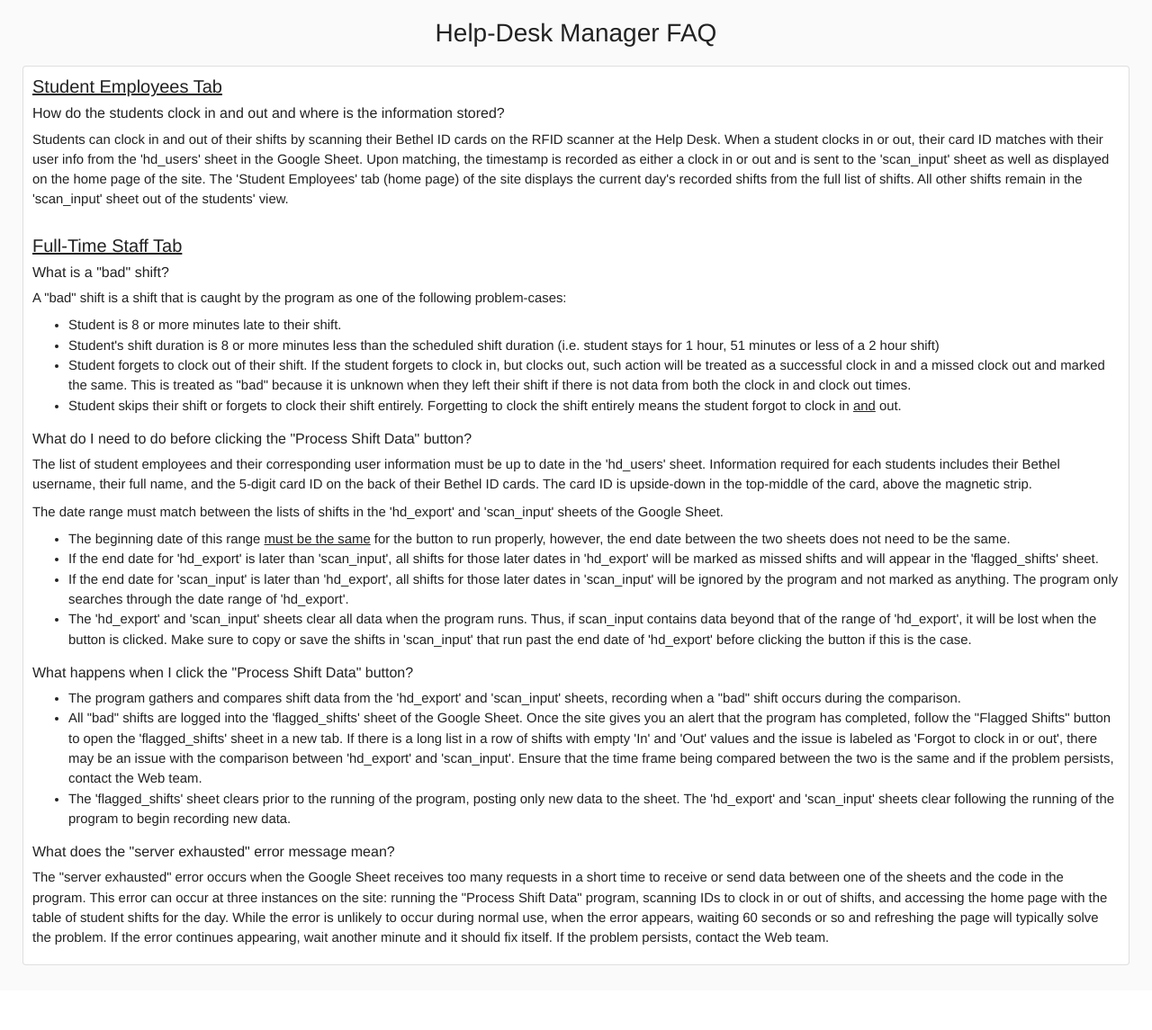
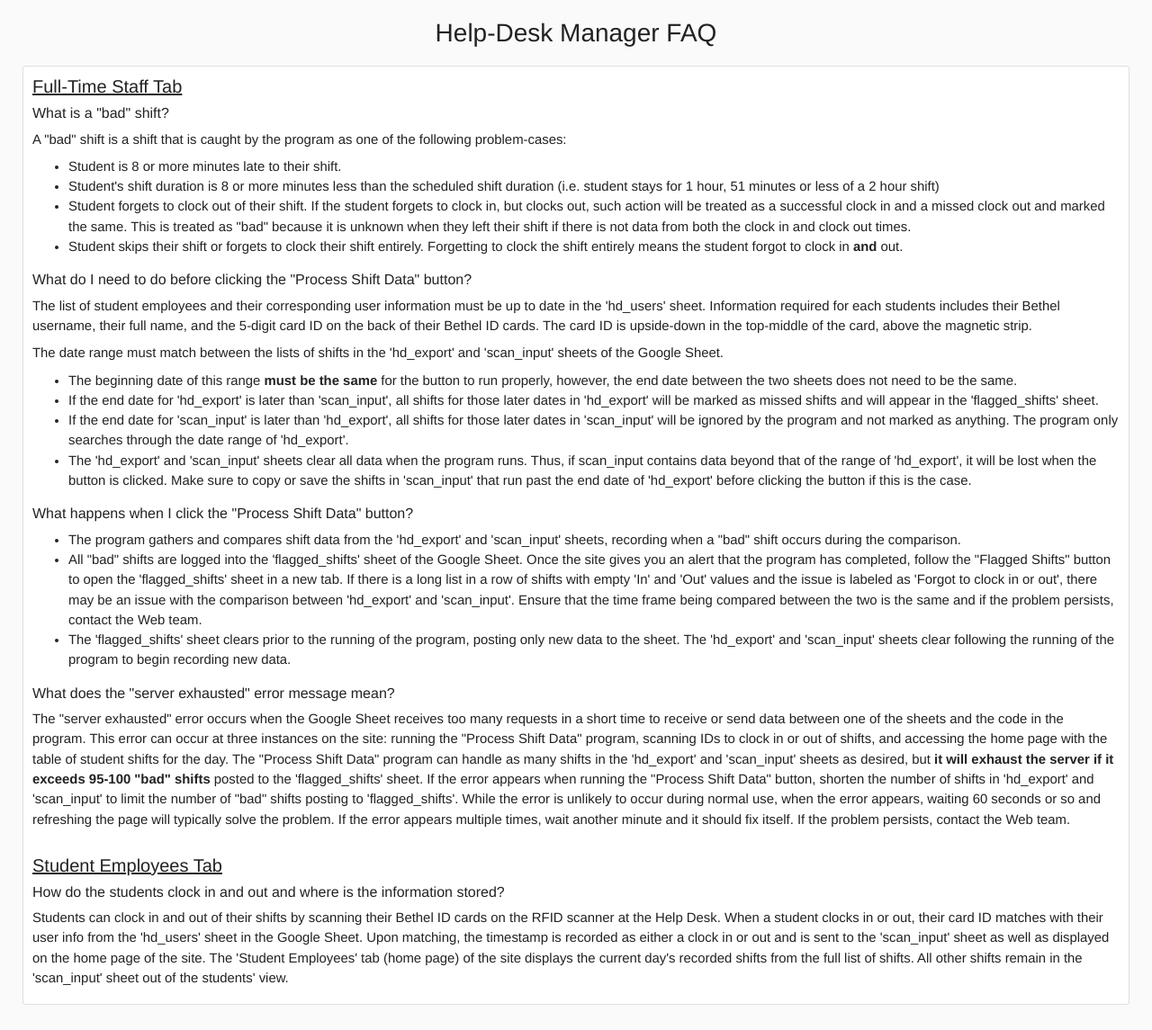
Before and after one commit to betheluniversity/help-desk-sign-in, a Python web app: template app/templates/help.html in a window 1280 px wide. Shown: the part 88-1233 px from the top of the page at 90% size. Before the commit the page ends 1161 px from the top, so only its background shows below. Run offline with Jinja, Linux system fonts and the light colour scheme; the template is opened without the code that fills it, so the values that code supplies are empty; some libraries are stand-ins or nearby versions.

Commit message:
Minor fixes and changes
Fixing a bug in shifts_controller, editing a few other things.

```diff
--- a/app/static/shift_buttons.js
+++ b/app/static/shift_buttons.js
@@ -1,6 +1,6 @@
 $(document).ready(function() {
     // Clicking the Process Shift Data button displays a loading GIF, triggers the shift_processor method in
-    // shifts_controller.py, and returns an alert with the result of the method (success / failure & why)
+    // shifts_controller.py, and returns an alert with the result of the method (success/failure)
     $("#process-shifts").click(function() {
         $('#resource-exhausted').hide();
         $('#processing-complete').hide();
@@ -28,11 +28,11 @@ $(document).ready(function() {
             let scanned_input = {
                 'scan': input
             };
-            $.post('/verify_scanner', scanned_input, function (success) {
+            $.post('/verify_scanner', scanned_input, function (scan_success) {
                 $('.spinner').hide();
-                if (success != 'failed' && success != 'resource exhausted') {
-                    $("#student-tbody").html(success);
-                } else if (success == 'failed') {
+                if (scan_success != 'failed' && scan_success != 'resource exhausted') {
+                    $("#student-tbody").html(scan_success);
+                } else if (scan_success == 'failed') {
                     $('#time-clock-fail').fadeTo(2000, 500).slideUp(500, function() {
                         $("#time-clock-fail").slideUp(500);
                     });
--- a/app/templates/help.html
+++ b/app/templates/help.html
@@ -7,17 +7,6 @@
     <div class="row">
       <div class="col-sm-12">
         <div class="card">
-          <div class="card-body">
-              <h5><u>Student Employees Tab</u></h5>
-              <h6>How do the students clock in and out and where is the information stored?</h6>
-              <p>
-                  Students can clock in and out of their shifts by scanning their Bethel ID cards on the RFID scanner at the Help Desk.
-                  When a student clocks in or out, their card ID matches with their user info from the 'hd_users' sheet in the Google Sheet.
-                  Upon matching, the timestamp is recorded as either a clock in or out and is sent to the 'scan_input' sheet as well as displayed on the home page of the site.
-                  The 'Student Employees' tab (home page) of the site displays the current day's recorded shifts from the full list of shifts.
-                  All other shifts remain in the 'scan_input' sheet out of the students' view.
-              </p>
-          </div>
           <div class="card-body">
               <h5><u>Full-Time Staff Tab</u></h5>
               <h6>What is a "bad" shift?</h6>
@@ -31,7 +20,7 @@
                           Student forgets to clock out of their shift. If the student forgets to clock in, but clocks out, such action will be treated as a successful clock in and a missed clock out and marked the same.
                           This is treated as "bad" because it is unknown when they left their shift if there is not data from both the clock in and clock out times.
                       </li>
-                      <li>Student skips their shift or forgets to clock their shift entirely. Forgetting to clock the shift entirely means the student forgot to clock in <u>and</u> out.</li>
+                      <li>Student skips their shift or forgets to clock their shift entirely. Forgetting to clock the shift entirely means the student forgot to clock in <b>and</b> out.</li>
                   </ul>
               <h6>What do I need to do before clicking the "Process Shift Data" button?</h6>
                   <p>
@@ -41,7 +30,7 @@
                   </p>
                   <p>The date range must match between the lists of shifts in the 'hd_export' and 'scan_input' sheets of the Google Sheet.</p>
                   <ul>
-                      <li>The beginning date of this range <u>must be the same</u> for the button to run properly, however, the end date between the two sheets does not need to be the same.</li>
+                      <li>The beginning date of this range <b>must be the same</b> for the button to run properly, however, the end date between the two sheets does not need to be the same.</li>
                       <li>If the end date for 'hd_export' is later than 'scan_input', all shifts for those later dates in 'hd_export' will be marked as missed shifts and will appear in the 'flagged_shifts' sheet.</li>
                       <li>
                           If the end date for 'scan_input' is later than 'hd_export', all shifts for those later dates in 'scan_input' will be ignored by the program and not marked as anything.
@@ -70,9 +59,22 @@
                 <p>
                     The "server exhausted" error occurs when the Google Sheet receives too many requests in a short time to receive or send data between one of the sheets and the code in the program.
                     This error can occur at three instances on the site: running the "Process Shift Data" program, scanning IDs to clock in or out of shifts, and accessing the home page with the table of student shifts for the day.
+                    The "Process Shift Data" program can handle as many shifts in the 'hd_export' and 'scan_input' sheets as desired, but <b>it will exhaust the server if it exceeds 95-100 "bad" shifts</b> posted to the 'flagged_shifts' sheet.
+                    If the error appears when running the "Process Shift Data" button, shorten the number of shifts in 'hd_export' and 'scan_input' to limit the number of "bad" shifts posting to 'flagged_shifts'.
                     While the error is unlikely to occur during normal use, when the error appears, waiting 60 seconds or so and refreshing the page will typically solve the problem.
-                    If the error continues appearing, wait another minute and it should fix itself. If the problem persists, contact the Web team.
+                    If the error appears multiple times, wait another minute and it should fix itself. If the problem persists, contact the Web team.
                 </p>
+          </div>
+          <div class="card-body">
+              <h5><u>Student Employees Tab</u></h5>
+              <h6>How do the students clock in and out and where is the information stored?</h6>
+              <p>
+                  Students can clock in and out of their shifts by scanning their Bethel ID cards on the RFID scanner at the Help Desk.
+                  When a student clocks in or out, their card ID matches with their user info from the 'hd_users' sheet in the Google Sheet.
+                  Upon matching, the timestamp is recorded as either a clock in or out and is sent to the 'scan_input' sheet as well as displayed on the home page of the site.
+                  The 'Student Employees' tab (home page) of the site displays the current day's recorded shifts from the full list of shifts.
+                  All other shifts remain in the 'scan_input' sheet out of the students' view.
+              </p>
           </div>
         </div>
       </div>
```
Also changed, not shown: app/shifts_controller.py (+8 -17 lines), app/views.py (+7 -9 lines), README.MD.
